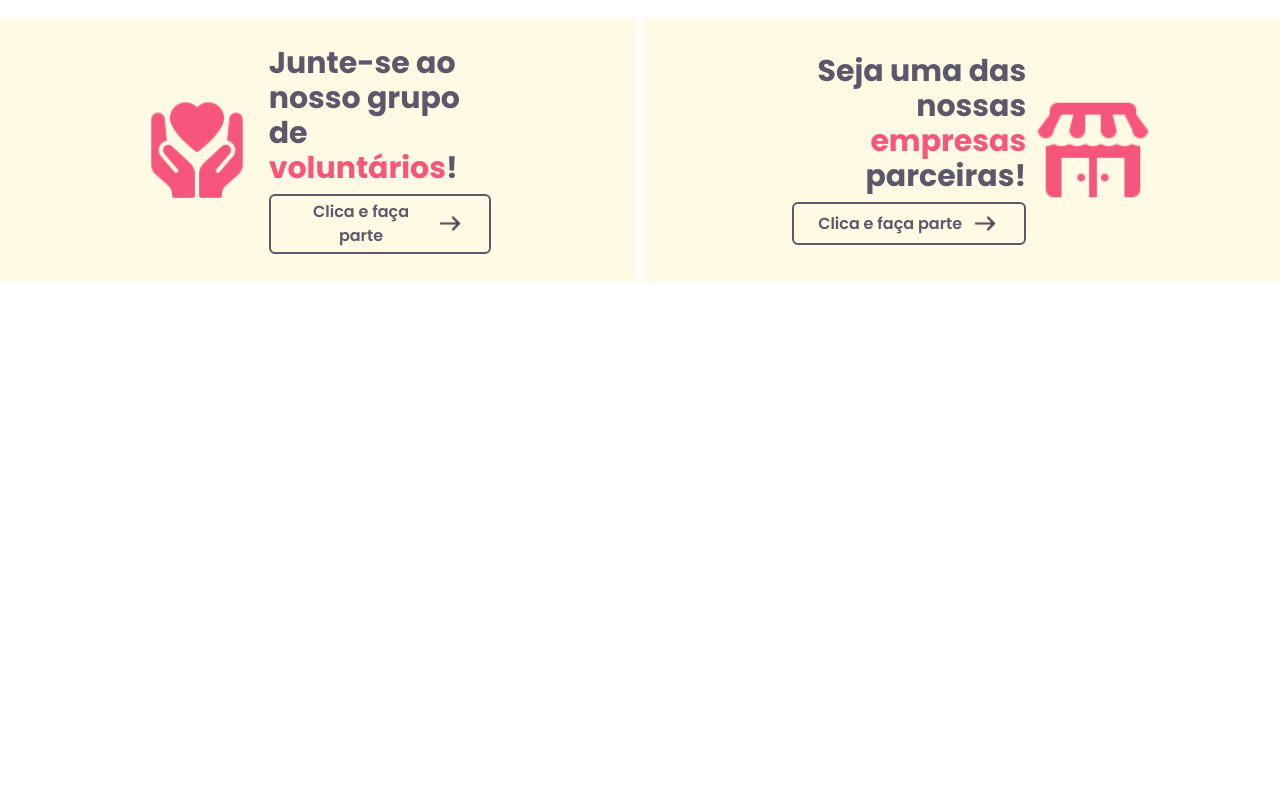
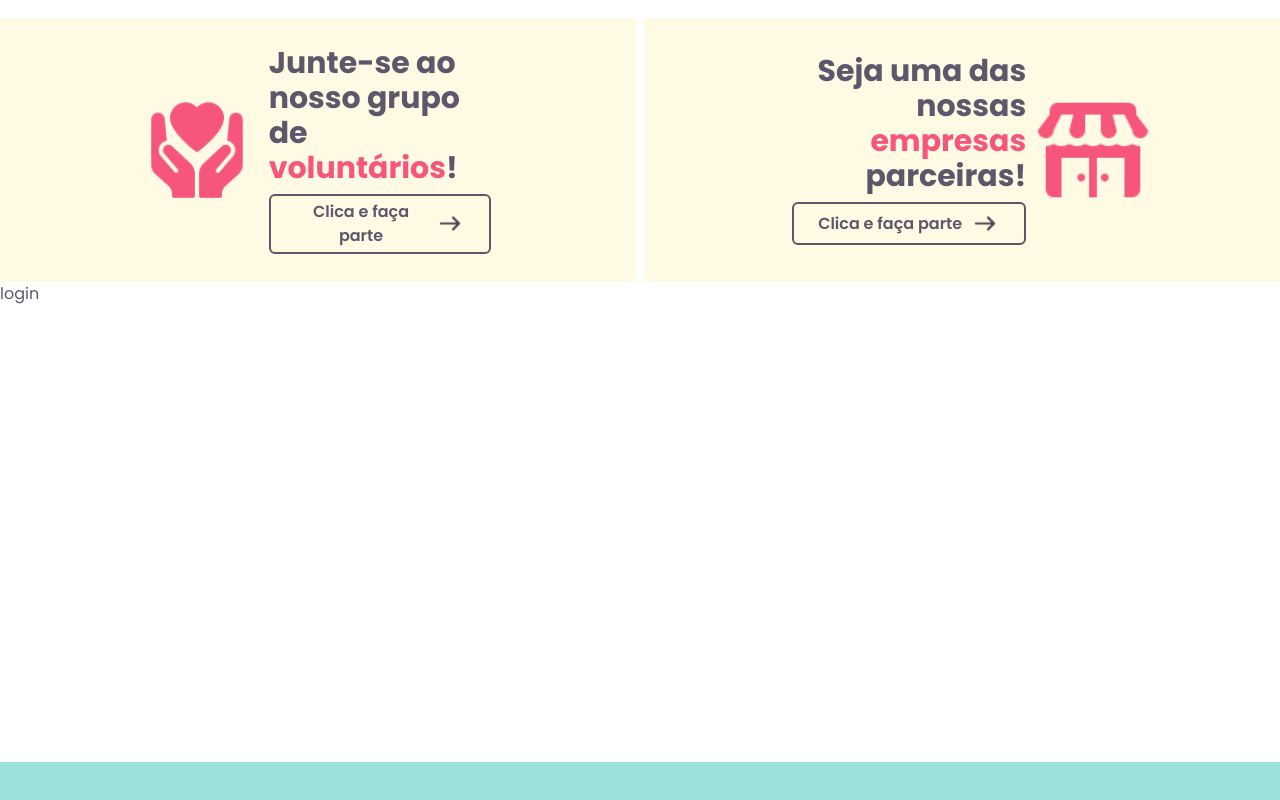
Before and after one commit to Guga-Santos/sabor_solidario_Front, a Next.js app: page / in a window 1280 px wide. Shown: the part 765-1565 px from the top of the page. Before the commit the page ends 1047 px from the top, so only its background shows below. Built offline with nearby package versions, Linux system fonts and the light colour scheme.

Commit message:
Organização pages

```diff
--- a/src/app/page.js
+++ b/src/app/page.js
@@ -9,6 +9,7 @@ import setasimples from '../assets/Right.svg'
 export default function Home() {
   return (
     <div className="container h-[100vh] w-[100vw]">
+      {/* Header */}
       <nav className="flex pt-4 justify-around items-center w-[100vw]">
           <div>
             <Image className="w-[106px]" src={logo} alt="Logo"/>
@@ -28,6 +29,7 @@ export default function Home() {
           </div>
       </nav>
 
+      {/* HeroSection */}
       <div className="flex justify-center items-center w-[100vw] h-[80vh]">
           <div className="flex flex-col flex-1 pl-60">
             <h1 className="text-[80px] w-[100%] leading-[80px] font-bold  tracking-[-.03em]">
@@ -48,6 +50,7 @@ export default function Home() {
           </div>
       </div>
 
+      {/* Section 2 - chamada cadastro */}
       <div className="w-[100vw]">
         <div className="flex items-center justify-center w-[100vw] text-[35px] gap-2 font-bold ">
           <p>Venha <span className="text-second-pink" >fazer parte</span> do nosso time</p>
@@ -77,6 +80,17 @@ export default function Home() {
         </div>
       </div>
 
+      {/* Section Sobre nós / contato / dúvidas */}
+      <div className="w-[100vw] h-[60vh]">
+        <a href="../pages/login/page.js"> login </a>
+
+      </div>
+
+      {/* Footer */}
+      <div className="w-[100vw] h-[40vh] bg-second-green">
+
+
+      </div>
 
 
 
--- /dev/null
+++ b/src/pages/login/page.js
@@ -0,0 +1,9 @@
+export default function LoginPage() {
+    return(
+        <>
+        <div>
+            <h1>Heeeeeeeelllllooooooooo login </h1>
+        </div>
+       </>
+    );
+}
```
Also changed, not shown: src/pages/login.js/page.js (deleted).
